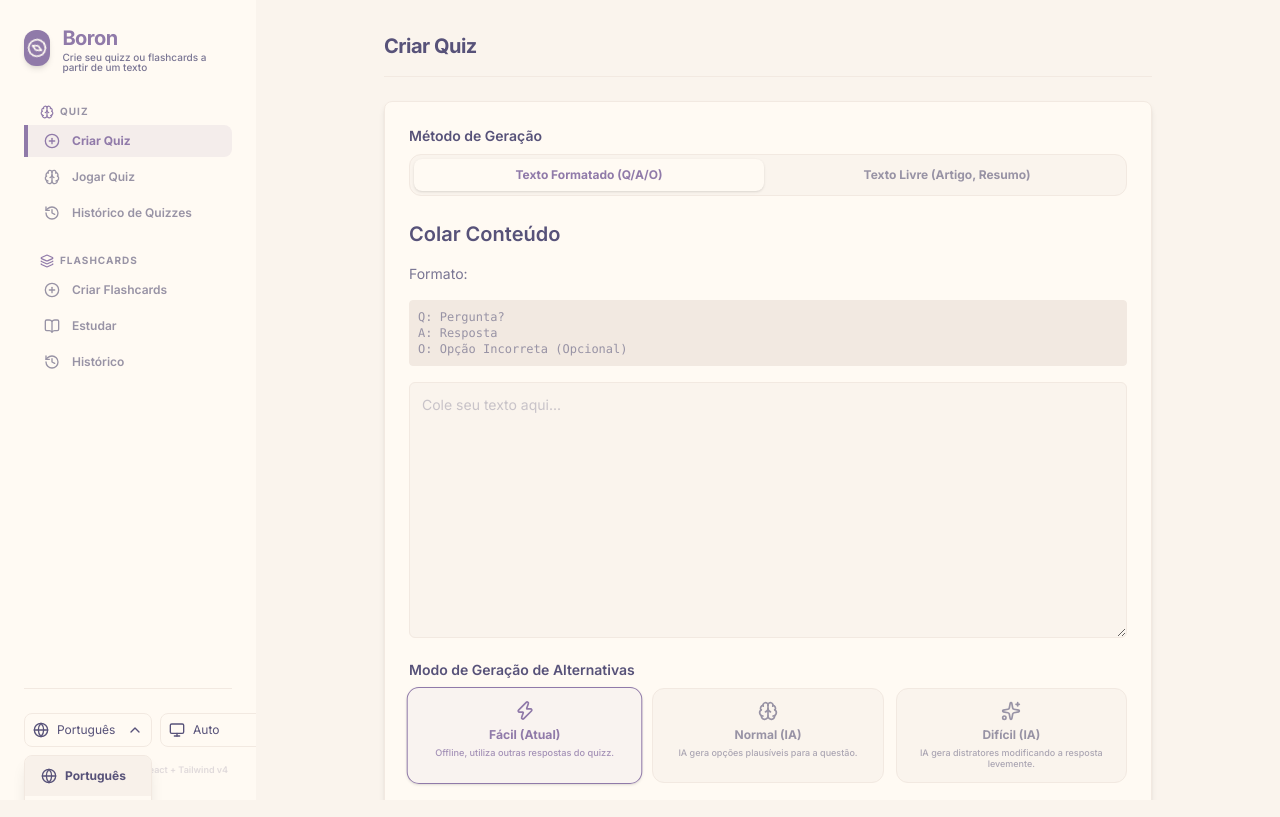
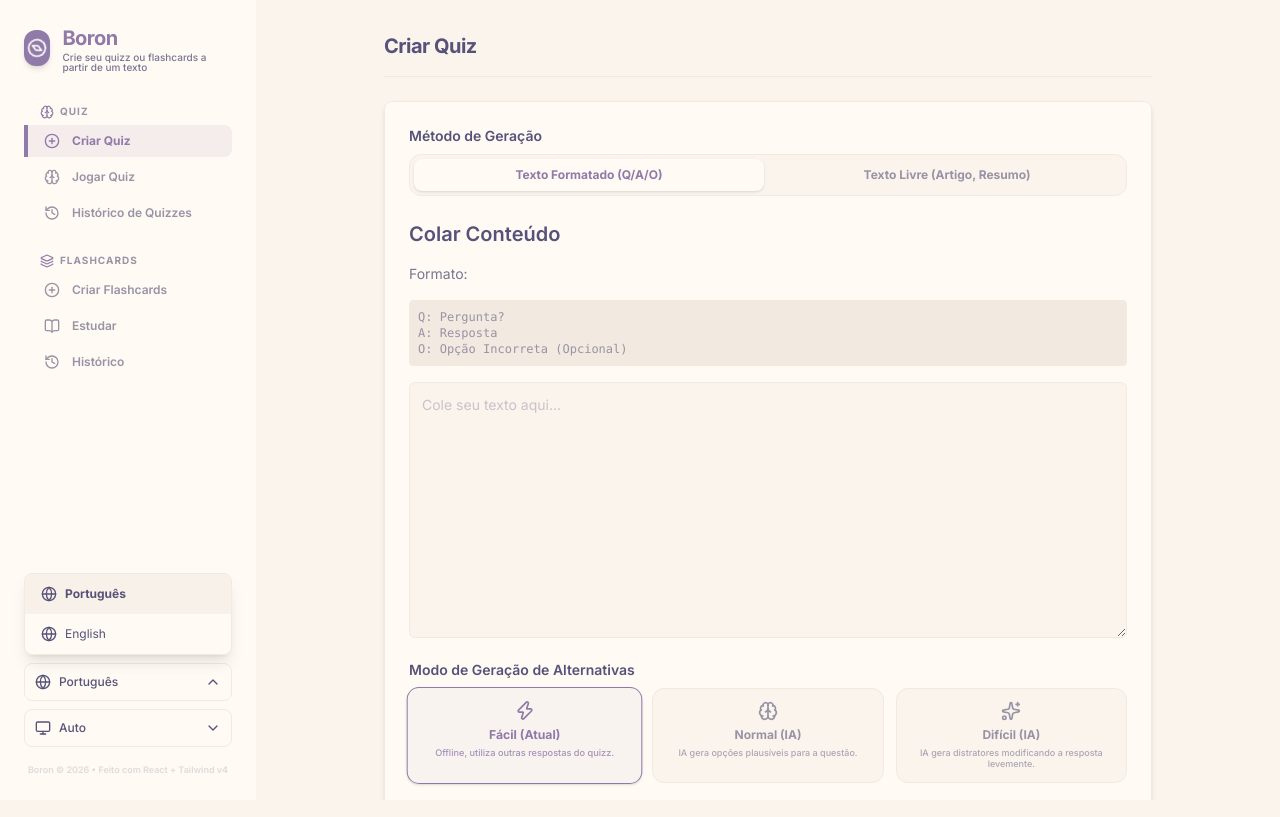
Before and after one commit to ikidoncc/quizgen, a React (Vite) app: page / in a window 1280 px wide. Both pictures are taken after a click on the button "Português". Built offline with nearby package versions, Linux system fonts and the light colour scheme.

Commit message:
feat: align sidebar settings vertically and add smart upward dropdown support

```diff
--- a/src/app.tsx
+++ b/src/app.tsx
@@ -444,7 +444,7 @@ export function App() {
 
 				{/* Footer Settings & Copy */}
 				<div className="mt-8 flex flex-col gap-4 border-overlay border-t pt-6">
-					<div className="flex items-center justify-between gap-2">
+					<div className="flex flex-col gap-2">
 						<LangSelect />
 						<ThemeSelect value={theme} onChange={setTheme} />
 					</div>
--- a/src/components/CreateFlashcardTab.tsx
+++ b/src/components/CreateFlashcardTab.tsx
@@ -40,6 +40,7 @@ export const CreateFlashcardTab: React.FC<CreateFlashcardTabProps> = ({
 	const [apiKey, setApiKey] = useState("");
 	const [showApiKey, setShowApiKey] = useState(false);
 	const [isProviderOpen, setIsProviderOpen] = useState(false);
+	const [openUpward, setOpenUpward] = useState(false);
 
 	const providerRef = useRef<HTMLDivElement>(null);
 
@@ -63,6 +64,14 @@ export const CreateFlashcardTab: React.FC<CreateFlashcardTabProps> = ({
 		document.addEventListener("mousedown", handleClickOutside);
 		return () => document.removeEventListener("mousedown", handleClickOutside);
 	}, []);
+
+	useEffect(() => {
+		if (isProviderOpen && providerRef.current) {
+			const rect = providerRef.current.getBoundingClientRect();
+			const spaceBelow = window.innerHeight - rect.bottom;
+			setOpenUpward(spaceBelow < 180);
+		}
+	}, [isProviderOpen]);
 
 	const handleApiKeyChange = (val: string) => {
 		setApiKey(val);
@@ -304,7 +313,14 @@ export const CreateFlashcardTab: React.FC<CreateFlashcardTabProps> = ({
 									</button>
 
 									{isProviderOpen && (
-										<div className="fade-in slide-in-from-top-1 absolute left-0 z-50 mt-1 w-full animate-in overflow-hidden rounded-lg border border-overlay bg-surface shadow-lg duration-200">
+										<div
+											className={cn(
+												"fade-in absolute left-0 z-50 w-full animate-in overflow-hidden rounded-lg border border-overlay bg-surface shadow-lg duration-200",
+												openUpward
+													? "bottom-full mb-1 slide-in-from-bottom-1"
+													: "top-full mt-1 slide-in-from-top-1",
+											)}
+										>
 											{[
 												{
 													value: "gemini" as const,
--- a/src/components/CreateTab.tsx
+++ b/src/components/CreateTab.tsx
@@ -49,6 +49,7 @@ export const CreateTab: React.FC<CreateTabProps> = ({
 	const [apiKey, setApiKey] = useState("");
 	const [showApiKey, setShowApiKey] = useState(false);
 	const [isProviderOpen, setIsProviderOpen] = useState(false);
+	const [openUpward, setOpenUpward] = useState(false);
 
 	const [minutes, setMinutes] = useState(1);
 	const [seconds, setSeconds] = useState(0);
@@ -75,6 +76,14 @@ export const CreateTab: React.FC<CreateTabProps> = ({
 		document.addEventListener("mousedown", handleClickOutside);
 		return () => document.removeEventListener("mousedown", handleClickOutside);
 	}, []);
+
+	useEffect(() => {
+		if (isProviderOpen && providerRef.current) {
+			const rect = providerRef.current.getBoundingClientRect();
+			const spaceBelow = window.innerHeight - rect.bottom;
+			setOpenUpward(spaceBelow < 180);
+		}
+	}, [isProviderOpen]);
 
 	// Auto-fallback from easy to normal mode when switching to raw text input
 	useEffect(() => {
@@ -370,7 +379,14 @@ export const CreateTab: React.FC<CreateTabProps> = ({
 								</button>
 
 								{isProviderOpen && (
-									<div className="fade-in slide-in-from-top-1 absolute left-0 z-50 mt-1 w-full animate-in overflow-hidden rounded-lg border border-overlay bg-surface shadow-lg duration-200">
+									<div
+										className={cn(
+											"fade-in absolute left-0 z-50 w-full animate-in overflow-hidden rounded-lg border border-overlay bg-surface shadow-lg duration-200",
+											openUpward
+												? "bottom-full mb-1 slide-in-from-bottom-1"
+												: "top-full mt-1 slide-in-from-top-1",
+										)}
+									>
 										{[
 											{
 												value: "gemini" as const,
--- a/src/components/LangSelect.tsx
+++ b/src/components/LangSelect.tsx
@@ -7,6 +7,7 @@ import { cn } from "../utils/cn";
 export const LangSelect: React.FC = () => {
 	const { t, language, setLanguage } = useTranslation();
 	const [isOpen, setIsOpen] = useState(false);
+	const [openUpward, setOpenUpward] = useState(false);
 	const containerRef = useRef<HTMLDivElement>(null);
 
 	const langs = useMemo(
@@ -33,27 +34,42 @@ export const LangSelect: React.FC = () => {
 		return () => document.removeEventListener("mousedown", handleClickOutside);
 	}, []);
 
+	useEffect(() => {
+		if (isOpen && containerRef.current) {
+			const rect = containerRef.current.getBoundingClientRect();
+			const spaceBelow = window.innerHeight - rect.bottom;
+			setOpenUpward(spaceBelow < 120);
+		}
+	}, [isOpen]);
+
 	return (
-		<div className="relative inline-block text-left" ref={containerRef}>
+		<div className="relative w-full text-left" ref={containerRef}>
 			<button
 				onClick={() => setIsOpen(!isOpen)}
-				className="flex w-10 cursor-pointer items-center justify-center rounded-lg border border-overlay bg-surface p-2 text-main text-xs outline-none transition-all hover:bg-overlay active:scale-95 sm:w-32 sm:justify-between"
+				className="flex w-full cursor-pointer items-center justify-between rounded-lg border border-overlay bg-surface p-2.5 text-main text-xs outline-none transition-all hover:bg-overlay active:scale-95"
 				type="button"
 			>
 				<span className="flex items-center">
 					<Globe className="h-4 w-4" />
-					<span className="ml-2 hidden sm:inline">{selectedLang.label}</span>
+					<span className="ml-2 font-medium">{selectedLang.label}</span>
 				</span>
 				<ChevronDown
 					className={cn(
-						"ml-1 hidden h-4 w-4 transition-transform duration-200 sm:block",
+						"ml-1 h-4 w-4 transition-transform duration-200",
 						isOpen && "rotate-180",
 					)}
 				/>
 			</button>
 
 			{isOpen && (
-				<div className="fade-in slide-in-from-top-1 absolute right-0 z-50 mt-2 w-32 animate-in overflow-hidden rounded-lg border border-overlay bg-surface shadow-lg duration-200">
+				<div
+					className={cn(
+						"fade-in absolute left-0 z-50 w-full animate-in overflow-hidden rounded-lg border border-overlay bg-surface shadow-lg duration-200",
+						openUpward
+							? "bottom-full mb-2 slide-in-from-bottom-1"
+							: "top-full mt-2 slide-in-from-top-1",
+					)}
+				>
 					{langs.map((lang) => (
 						<button
 							type="button"
--- a/src/components/ThemeSelect.tsx
+++ b/src/components/ThemeSelect.tsx
@@ -16,6 +16,7 @@ export const ThemeSelect: React.FC<ThemeSelectProps> = ({
 }) => {
 	const { t } = useTranslation();
 	const [isOpen, setIsOpen] = useState(false);
+	const [openUpward, setOpenUpward] = useState(false);
 	const containerRef = useRef<HTMLDivElement>(null);
 
 	const themes = useMemo(
@@ -44,27 +45,42 @@ export const ThemeSelect: React.FC<ThemeSelectProps> = ({
 		return () => document.removeEventListener("mousedown", handleClickOutside);
 	}, []);
 
+	useEffect(() => {
+		if (isOpen && containerRef.current) {
+			const rect = containerRef.current.getBoundingClientRect();
+			const spaceBelow = window.innerHeight - rect.bottom;
+			setOpenUpward(spaceBelow < 160);
+		}
+	}, [isOpen]);
+
 	return (
-		<div className="relative inline-block text-left" ref={containerRef}>
+		<div className="relative w-full text-left" ref={containerRef}>
 			<button
 				onClick={() => setIsOpen(!isOpen)}
-				className="flex w-10 cursor-pointer items-center justify-center rounded-lg border border-overlay bg-surface p-2 text-main text-xs outline-none transition-all hover:bg-overlay active:scale-95 sm:w-32 sm:justify-between"
+				className="flex w-full cursor-pointer items-center justify-between rounded-lg border border-overlay bg-surface p-2.5 text-main text-xs outline-none transition-all hover:bg-overlay active:scale-95"
 				type="button"
 			>
 				<span className="flex items-center">
 					<SelectedIcon className="h-4 w-4" />
-					<span className="ml-2 hidden sm:inline">{selectedTheme.label}</span>
+					<span className="ml-2 font-medium">{selectedTheme.label}</span>
 				</span>
 				<ChevronDown
 					className={cn(
-						"ml-1 hidden h-4 w-4 transition-transform duration-200 sm:block",
+						"ml-1 h-4 w-4 transition-transform duration-200",
 						isOpen && "rotate-180",
 					)}
 				/>
 			</button>
 
 			{isOpen && (
-				<div className="fade-in slide-in-from-top-1 absolute right-0 z-50 mt-2 w-32 animate-in overflow-hidden rounded-lg border border-overlay bg-surface shadow-lg duration-200">
+				<div
+					className={cn(
+						"fade-in absolute left-0 z-50 w-full animate-in overflow-hidden rounded-lg border border-overlay bg-surface shadow-lg duration-200",
+						openUpward
+							? "bottom-full mb-2 slide-in-from-bottom-1"
+							: "top-full mt-2 slide-in-from-top-1",
+					)}
+				>
 					{themes.map((themeItem) => {
 						const Icon = themeItem.Icon;
 						return (
```
